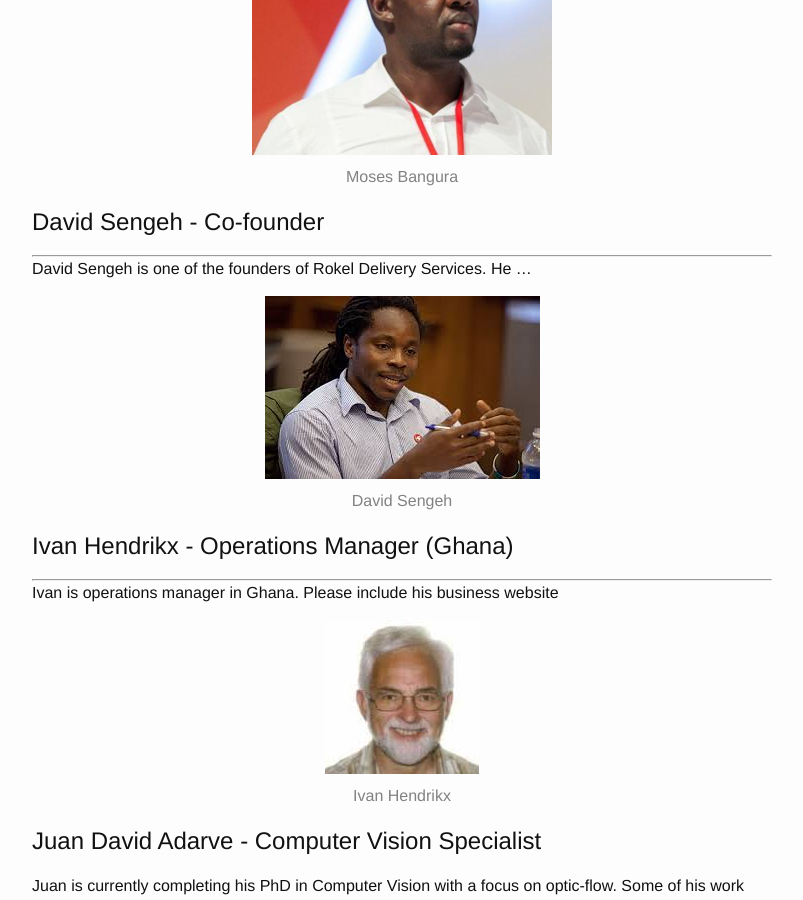
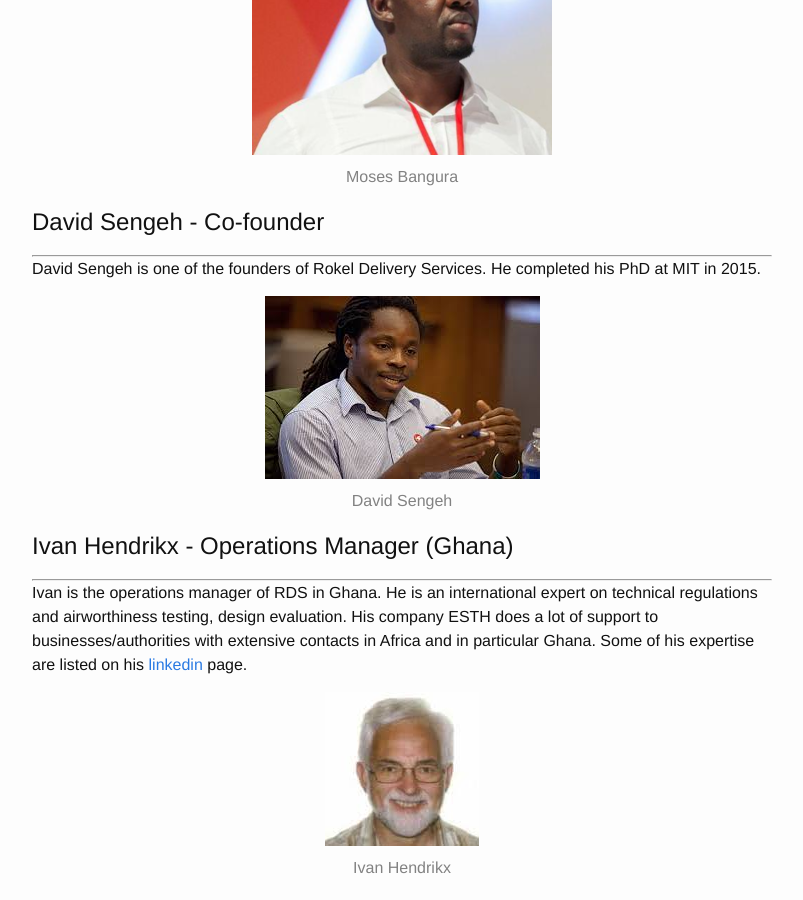
Before and after one commit to dnovichman/dnovichman.github.io, a Jekyll site: the page built from theteam.md, in a window 1280 px wide and 900 px high, scrolled down 435 px. Shown: the whole window, without its empty margins (238-1041 px from the left). Built offline with Jekyll 4.4.1, drawn with Linux system fonts in a browser that asks for light colours.

```diff
--- a/theteam.md
+++ b/theteam.md
@@ -22,7 +22,7 @@ Moses Bangura is the CEO and co-founder of Rokel Delivery Services. In February
 
 # David Sengeh - Co-founder
 ---
-David Sengeh is one of the founders of Rokel Delivery Services. He ...
+David Sengeh is one of the founders of Rokel Delivery Services. He completed his PhD at MIT in 2015.
 {% include image.html
             img="../images/theteam/david.jpeg"
             title="David Sengeh"
@@ -30,7 +30,7 @@ David Sengeh is one of the founders of Rokel Delivery Services. He ...
 
 # Ivan Hendrikx - Operations Manager (Ghana)
 ---
-Ivan is operations manager in Ghana. Please include his business website
+Ivan is the operations manager of RDS in Ghana. He is an international expert on technical regulations and airworthiness testing, design evaluation. His company ESTH does a lot of support to businesses/authorities with extensive contacts in Africa and in particular Ghana. Some of his expertise are listed on his [linkedin](https://www.linkedin.com/in/ivan-hendrikx-ba309817) page.
 {% include image.html
             img="../images/theteam/ivan.jpeg"
             title="Ivan Hendrikx"
```
Also changed, not shown: product.md (+24 -17 lines), images/product/pic1_low.jpg (added), images/product/pic2_low.jpg (added), images/product/pic3_low.jpg (added), images/product/pic4_low.jpg (added), images/product/pic5_low.JPG (added), images/product/pic6_low.JPG (added), images/product/pic7_low.JPG (added), 13 other files.
